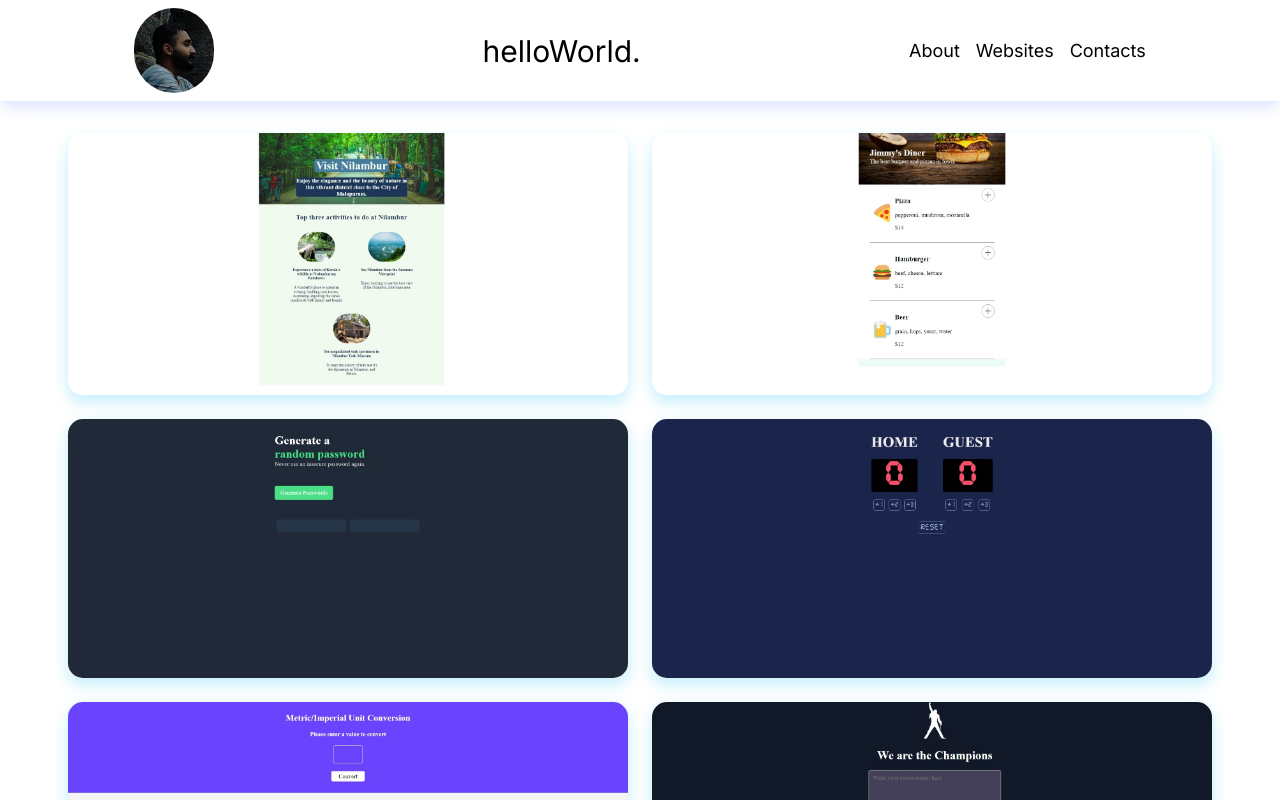
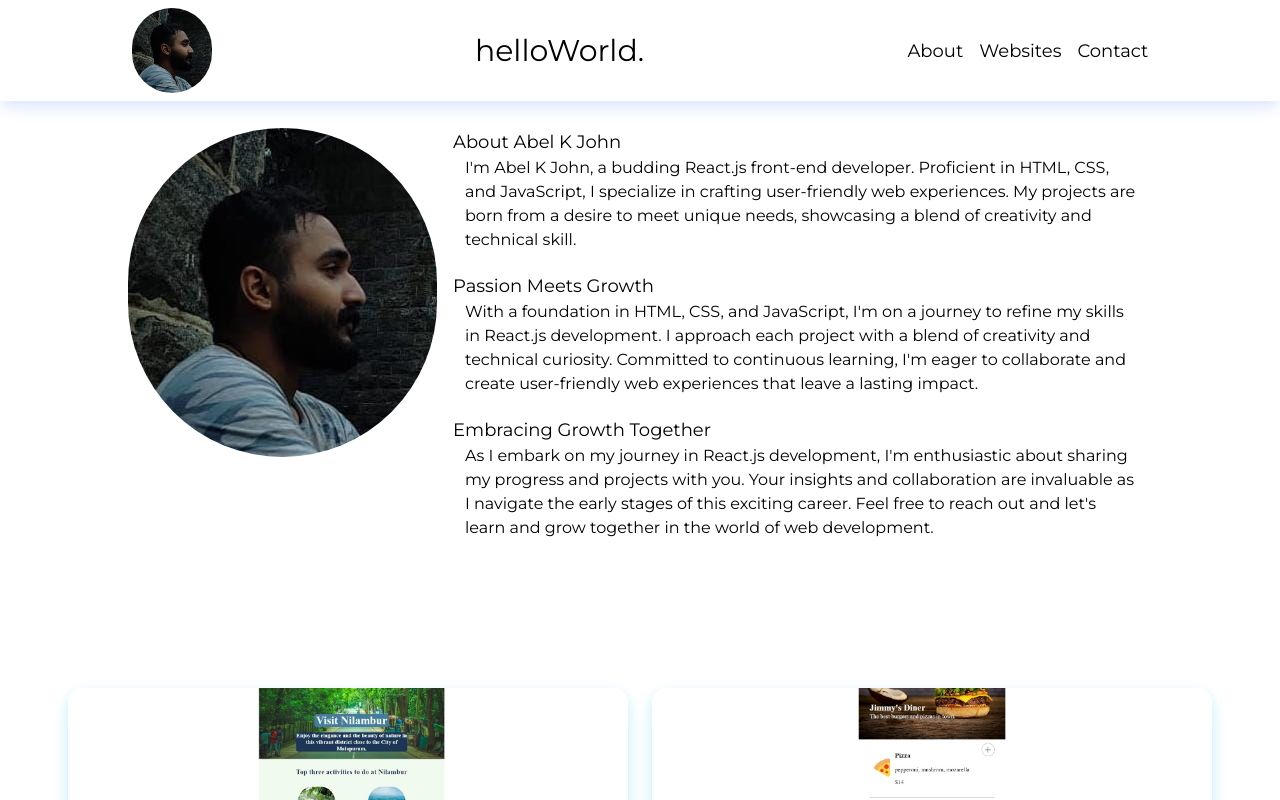
Before and after one commit to abelkjohn/portfolio, a Next.js app: page / in a window 1280 px wide. Shown: the top 800 px of the page. Built offline with nearby package versions, Linux system fonts and the light colour scheme.

Commit message:
new file:   app/Components/About.jsx 	modified:   app/Components/Header.jsx 	modified:   app/globals.css 	modified:   app/layout.js 	modified:   app/page.jsx

```diff
--- /dev/null
+++ b/app/Components/About.jsx
@@ -0,0 +1,16 @@
+import React from "react";
+import Me from '../images/ME.jpg'
+
+export default function About(){
+    return <div className="flex flex-col md:flex-row mx-3 gap-4 md:m-32 text-center md:text-left">
+        <img className="rounded-full h-min" src={Me.src} />
+        <div className="flex flex-col justify-center">
+            <h1 className="text-lg">About Abel K John</h1>
+            <p className="mx-3 mb-5">I'm Abel K John, a budding React.js front-end developer. Proficient in HTML, CSS, and JavaScript, I specialize in crafting user-friendly web experiences. My projects are born from a desire to meet unique needs, showcasing a blend of creativity and technical skill.</p>
+            <h1 className="text-lg">Passion Meets Growth</h1>
+            <p className="mx-3 mb-5">With a foundation in HTML, CSS, and JavaScript, I'm on a journey to refine my skills in React.js development. I approach each project with a blend of creativity and technical curiosity. Committed to continuous learning, I'm eager to collaborate and create user-friendly web experiences that leave a lasting impact.</p>
+            <h1 className="text-lg">Embracing Growth Together</h1>
+            <p className="mx-3 mb-5">As I embark on my journey in React.js development, I'm enthusiastic about sharing my progress and projects with you. Your insights and collaboration are invaluable as I navigate the early stages of this exciting career. Feel free to reach out and let's learn and grow together in the world of web development.</p>
+        </div>
+        </div>
+}
--- a/app/Components/Header.jsx
+++ b/app/Components/Header.jsx
@@ -3,13 +3,13 @@ import me from '../images/Me.jpg'
 
 export default function Header(){
     return (
-        <div className=" flex w-full py-2 justify-around items-center shadow-indigo-100 shadow-lg">
+        <div className="bg-white  fixed left-0 top-0 flex w-full py-2 justify-around items-center shadow-indigo-100 shadow-lg">
             <img className="w-10 md:w-20 rounded-full" src={me.src} alt='pic' />
             <h1 className=" text-lg md:text-3xl">helloWorld.</h1>
             <ul className="flex gap-2 text-sm md:gap-4 md:text-lg">
                 <li>About</li>
                 <li>Websites</li>
-                <li>Contacts</li>
+                <li>Contact</li>
             </ul>
         </div>
     )
--- a/app/globals.css
+++ b/app/globals.css
@@ -2,8 +2,10 @@
 @tailwind components;
 @tailwind utilities;
 
+
+
 html, body {
-    margin: 0
+    margin: 0;
 }
 
 .ind-web {
--- a/app/layout.js
+++ b/app/layout.js
@@ -1,7 +1,8 @@
-import { Inter } from 'next/font/google'
+import { Inter, Montserrat } from 'next/font/google'
 import './globals.css'
 
 const inter = Inter({ subsets: ['latin'] })
+const montserrat = Montserrat({ subsets: ['latin'] })
 
 export const metadata = {
   title: 'Create Next App',
@@ -11,7 +12,7 @@ export const metadata = {
 export default function RootLayout({ children }) {
   return (
     <html lang="en">
-      <body className={inter.className}>{children}</body>
+      <body className={montserrat.className}>{children}</body>
     </html>
   )
 }
--- a/app/page.jsx
+++ b/app/page.jsx
@@ -2,10 +2,12 @@ import React from "react"
 import Header from "./Components/Header"
 import Footer from "./Components/Footer"
 import WebLinks from "./Components/Websites"
+import About from "./Components/About"
 
 export default function Home() {
-  return <div>
+  return <div className="mt-28">
     <Header />
+    <About />
     <WebLinks />
     <Footer />
     </div>
```
